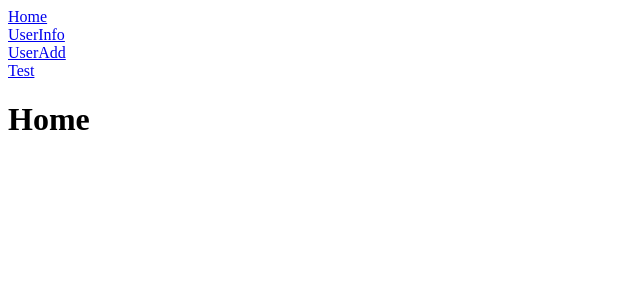
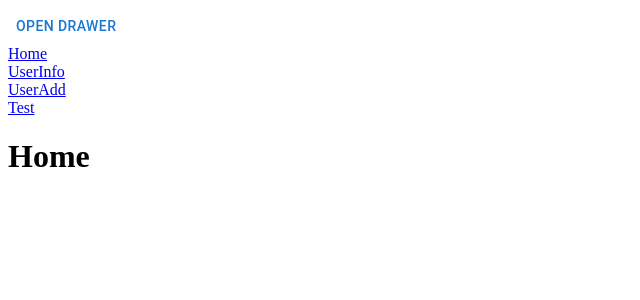
Before and after one commit to koyamal/gae-app, a React (Create React App) app in the folder client/: page / in a window 1280 px wide. Shown: the top 300 px of the page, without its empty margins (0-640 px from the left). Built offline with nearby package versions, Linux system fonts and the light colour scheme.

Commit message:
TemporaryDrawerをApp.tsxに配置

```diff
--- a/client/src/App.tsx
+++ b/client/src/App.tsx
@@ -10,6 +10,7 @@ const App: React.FC = () => {
   return (
     <BrowserRouter>
       <div className="App">
+        <TemporaryDrawer />
         <Link to="/">Home</Link>
         <br />
         <Link to="/user">UserInfo</Link>
```
